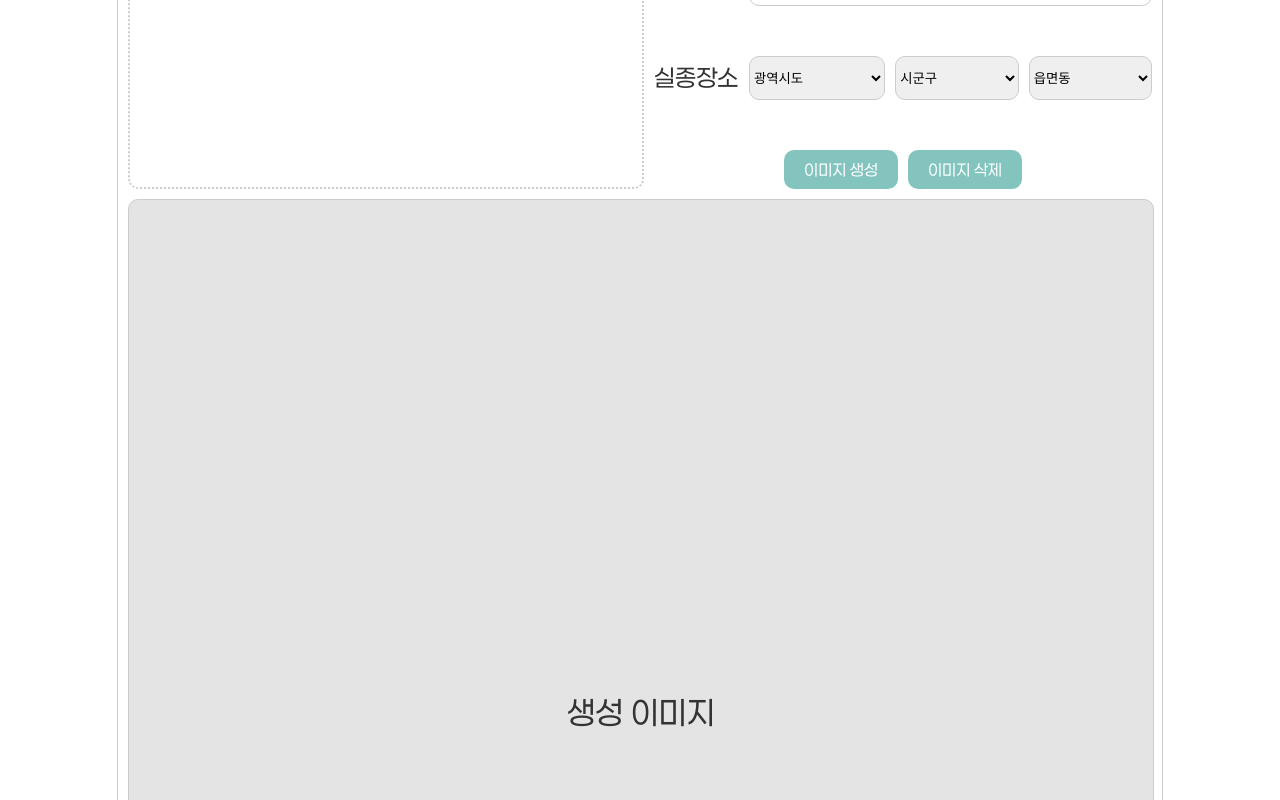
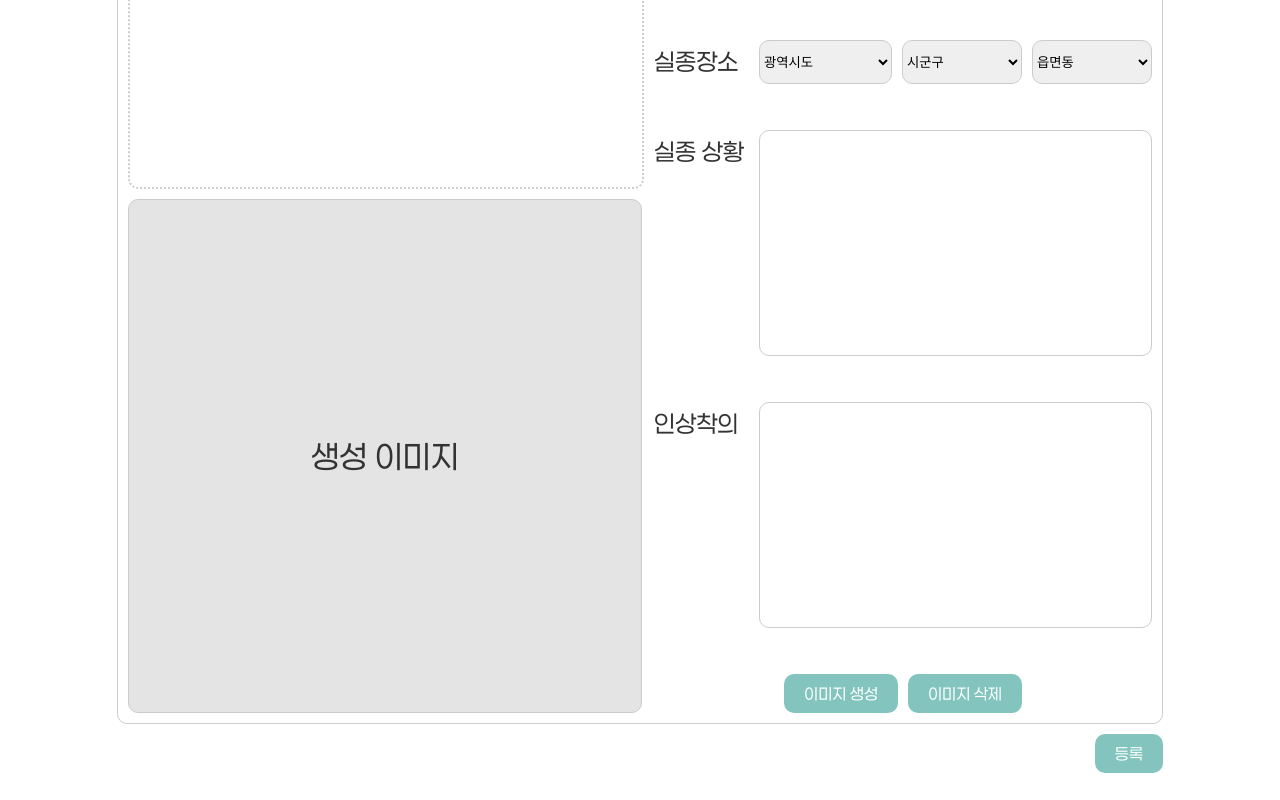
Before and after one commit to Subby02/time-bridge-front, a React (Vite) app: page /missing-enrol in a window 1280 px wide. Shown: the part 560-1360 px from the top of the page. Built offline with nearby package versions, Linux system fonts and the light colour scheme.

Commit message:
feat: 실종자 등록 페이지 추가 및 api 연결

```diff
--- a/src/pages/MissingEnrolPage.jsx
+++ b/src/pages/MissingEnrolPage.jsx
@@ -7,6 +7,9 @@ export default function MissingEnrolPage() {
     const [imageSrc, setImageSrc] = useState("");
     const [imageFile, setImageFile] = useState(null);
     const [resultImageSrc, setResultImageSrc] = useState("");
+    const [missingSituation, setMissingSituation] = useState("");
+    const [missingExtraEvidence, setMissingExtraEvidence] = useState("");
+    const sessionId = "f54c1049-daef-4084-a370-559328024794";
 
     const handleImageChange = (event) => {
         const file = event.target.files[0];
@@ -52,10 +55,56 @@ export default function MissingEnrolPage() {
         }
     };
 
-    const handleFormSubmit = (e) => {
+    const handleFormSubmit = async (e) => {
         e.preventDefault();
-        // TODO: 등록 버튼 클릭 시 실제 데이터 전송 로직 추가
-        console.log("Form Submitted");
+
+        // 폼 필드에서 데이터 가져오기
+        const name = document.getElementById('name').value;
+        const gender = document.getElementById('gender').value;
+        const birth = document.getElementById('birth').value;
+        const missingDate = document.getElementById('missingDate').value;
+        const missing_place = `${document.getElementById('do').value} ${document.getElementById('si').value} ${document.getElementById('dong').value}`;
+
+        // 필수 필드 유효성 검사
+        if (!name || !birth || !missingDate || !imageFile || !resultImageSrc) {
+            alert('모든 필수 정보를 입력하고, 이미지 생성을 먼저 진행해 주세요.');
+            return;
+        }
+
+        const formData = new FormData();
+        formData.append('type', 2);
+        formData.append('name', name);
+        formData.append('img_origin', imageFile); // 원본 이미지
+
+        // 생성된 이미지가 있을 경우에만 추가
+        if (resultImageSrc) {
+            // URL을 fetch하여 Blob으로 변환 후 FormData에 추가
+            const agingImageBlob = await fetch(resultImageSrc).then(res => res.blob());
+            formData.append('img_aging', agingImageBlob, 'aged_image.png');
+        }
+
+        // 임의의 세션 ID 생성
+        formData.append('session_id', sessionId);
+        formData.append('gender', gender);
+        formData.append('birth', birth);
+        formData.append('missingDate', missingDate);
+        formData.append('missing_situation', missingSituation);
+        formData.append('missing_extra_evidence', missingExtraEvidence);
+        formData.append('missing_place', missing_place);
+        formData.append('photo_age', 0); // 연령 추정치는 0으로 고정
+
+        try {
+            const response = await axios.post('/api/posts/upload', formData, {
+                headers: {
+                    'Content-Type': 'multipart/form-data',
+                },
+            });
+            console.log('등록 성공:', response.data);
+            alert('실종자 정보가 성공적으로 등록되었습니다!');
+        } catch (error) {
+            console.error('등록 실패:', error.response ? error.response.data : error.message);
+            alert('등록 실패!');
+        }
     };
 
     return (
@@ -78,6 +127,14 @@ export default function MissingEnrolPage() {
                                     )}
                                 </div>
                             </label>
+                        </div>
+                        {resultImageSrc ? (
+                            <img src={resultImageSrc} className={styles.outputImageContainer}/>
+                        ) : (
+                            <div className={styles.outputImageContainer}>
+                                <p>생성 이미지</p>
+                            </div>
+                        )}
                     </div>
                     <div className={styles.infoContainer}>
                         <div className={styles.infoOneContainer}>
@@ -126,6 +183,28 @@ export default function MissingEnrolPage() {
                                 <option value="읍면동">읍면동</option>
                             </select>
                         </div>
+                        {/* --- 새로운 필드 추가 --- */}
+                        <div className={styles.infoOneContainer}>
+                            <p className={styles.infoKey}>실종 상황</p>
+                            <textarea
+                                id="missingSituation"
+                                className={styles.textArea}
+                                value={missingSituation}
+                                onChange={(e) => setMissingSituation(e.target.value)}
+                                rows="4"
+                            />
+                        </div>
+                        <div className={styles.infoOneContainer}>
+                            <p className={styles.infoKey}>인상착의</p>
+                            <textarea
+                                id="missingExtraEvidence"
+                                className={styles.textArea}
+                                value={missingExtraEvidence}
+                                onChange={(e) => setMissingExtraEvidence(e.target.value)}
+                                rows="4"
+                            />
+                        </div>
+                        {/* --- 기존 버튼 그룹 --- */}
                         <div className={styles.btnGroup}>
                             <button type="button" className="btn-mint" onClick={handleImageGeneration}>이미지 생성</button>
                             <button type="button" className="btn-mint" onClick={() => setResultImageSrc("")}>이미지 삭제</button>
@@ -139,14 +218,6 @@ export default function MissingEnrolPage() {
                         onChange={handleImageChange}
                     />
                 </div>
-                    {resultImageSrc ? (
-                        <img src={resultImageSrc} className={styles.outputImageContainer}/>
-                    ) : (
-                        <div className={styles.outputImageContainer}>
-                            <p>생성 이미지</p>
-                        </div>
-                    )}
-                </div>
                 <div className={styles.enrolBtn}>
                     <button type="submit" className="btn-mint">등록</button>
                 </div>
--- a/src/pages/MissingEnrolPage.module.css
+++ b/src/pages/MissingEnrolPage.module.css
@@ -21,7 +21,7 @@
 
 .missingEnrolContainer{
     display: flex;
-    flex-direction: column;
+    flex-direction: row;
     border: 1px solid #ccc;
     border-radius: 10px;
     gap: 10px;
@@ -31,7 +31,7 @@
 
 .imageContainer{
     display: flex;
-    flex-direction: row;
+    flex-direction: column;
     gap: 10px;
 }
 
@@ -46,8 +46,8 @@
 }
 
 .outputImageContainer{
-    width: 1024px;
-    height: 1024px;
+    width: 512px;
+    height: 512px;
     border: 1px solid #ccc;
     border-radius: 10px;
     object-fit: cover;
@@ -89,7 +89,7 @@
 }
 
 .infoKey{
-    width: 85px;
+    width: 95px;
     color: #333;
     font-size: 24px;
     margin: 0px;
@@ -136,3 +136,20 @@
   object-fit: contain; /* 이미지를 컨테이너에 맞게 채움 */
   border-radius: 10px;
 }
+
+.textArea {
+    flex-grow: 1;
+    height: 200px;
+    padding: 12px;
+    font-size: 16px;
+    font-family: 'Paperlogy';
+    border: 1px solid #ccc; /* 기본 테두리 색상 */
+    border-radius: 10px;
+    outline: none; /* 클릭 시 나타나는 외곽선 제거 */
+    transition: border-color 0.3s ease; /* 색상 변화에 부드러운 전환 효과 추가 */
+    resize: none;
+}
+
+.textArea:focus {
+    border-color: #2a9d8f; /* 포커스 시 테두리 색상을 진한 민트색으로 변경 */
+}
```
Lines whose indentation alone changed are shown as unchanged.
